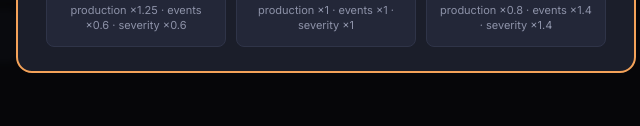
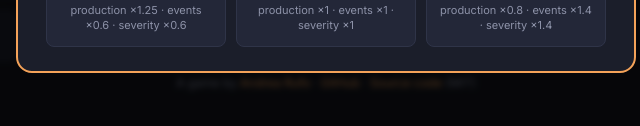
Before and after one commit to andrearufo/ascesa, a website with bundled scripts: page index.html in a window 1280 px wide. Shown: the part 554-680 px from the top of the page, 314-954 px from the left. Built offline with nearby package versions, Linux system fonts and the light colour scheme.

Commit message:
Gerenza in fondo alla pagina: autore con link a rufo.dev, profilo GitHub e codice sorgente; stessa riga nel README
Co-Authored-By: Claude Opus 5.5 <noreply@anthropic.com>

```diff
--- a/index.html
+++ b/index.html
@@ -60,6 +60,12 @@
     </aside>
   </main>
 
+  <footer>
+    <span data-t>Un gioco di</span> <a href="https://rufo.dev" target="_blank" rel="noopener">Andrea Rufo</a> ·
+    <a href="https://github.com/andrearufo" target="_blank" rel="noopener">GitHub</a> ·
+    <a href="https://github.com/andrearufo/ascesa" target="_blank" rel="noopener"><span data-t>Codice sorgente</span></a> (MIT)
+  </footer>
+
   <div id="modal" hidden><div class="box" id="modal-box"></div></div>
   <script type="module" src="js/ui.js"></script>
 </body>
--- a/js/en.js
+++ b/js/en.js
@@ -784,4 +784,7 @@ export default {
   "↩️ La storia si riavvolge: si riparte dall'inizio dell'era.": "↩️ History rewinds: back to the start of the era.",
   "🏺 Questa partita vale <b>{0}</b> punti eredità: li incassi iniziando una nuova partita. Oppure riparti dall'inizio dell'era e riprova.": "🏺 This game is worth <b>{0}</b> legacy points: you collect them by starting a new game. Or go back to the start of the era and try again.",
   "↩️ Riparti da: {0}": "↩️ Restart from: {0}",
+  // gerenza
+  "Un gioco di": "A game by",
+  "Codice sorgente": "Source code",
 };
--- a/style.css
+++ b/style.css
@@ -110,6 +110,10 @@ aside { display: flex; flex-direction: column; gap: 14px; }
 .crisis b { color: #ffb4b4; }
 .crisis .timer { font: 700 22px Inter; color: var(--bad); }
 
+footer { text-align: center; color: var(--muted); font-size: 12px; padding: 0 14px 20px; }
+footer a { color: var(--accent); text-decoration: none; }
+footer a:hover { text-decoration: underline; }
+
 #modal { position: fixed; inset: 0; background: #000a; display: flex; align-items: center; justify-content: center; z-index: 100; backdrop-filter: blur(3px); }
 #modal[hidden] { display: none; }
 .box { background: var(--panel); border: 2px solid var(--accent); border-radius: 16px; padding: 24px 28px; max-width: 620px; width: 90%; max-height: 90vh; overflow: auto; }
```
Also changed, not shown: test/i18n.js (+1 -1 lines), README.md.
